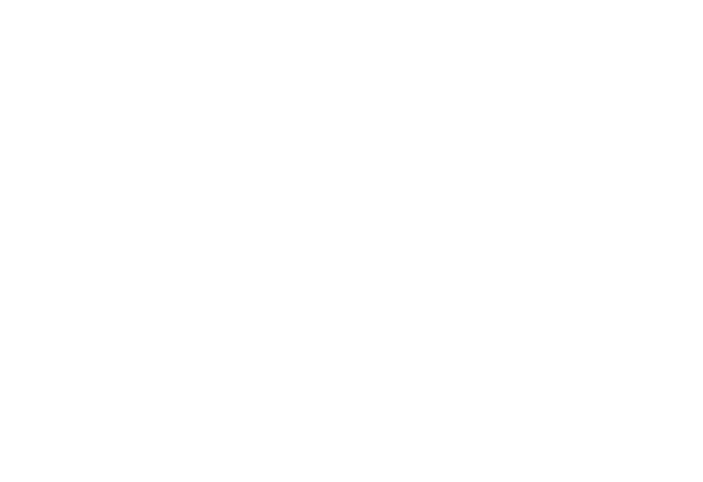
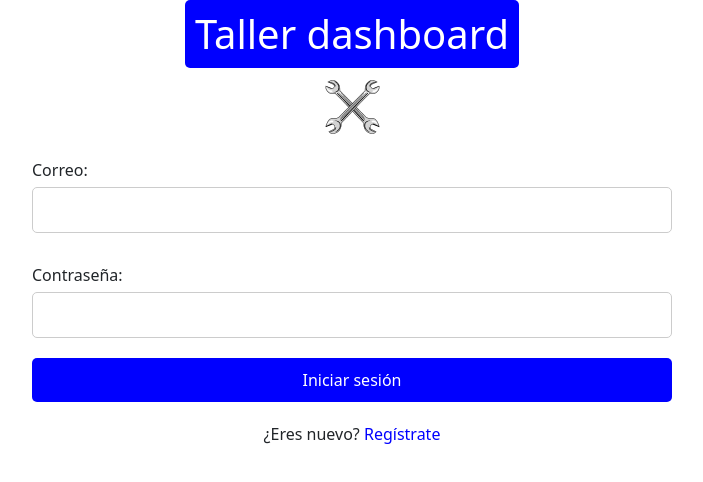
Before and after one commit to Karen-Hoil/taller_react, a React (Create React App) app: page / in a window 1280 px wide. Shown: the top 482 px of the page, without its empty margins (288-991 px from the left). Built offline with nearby package versions, Linux system fonts and the light colour scheme.

Commit message:
cambios edwin

```diff
--- a/src/components/Footer.jsx
+++ b/src/components/Footer.jsx
@@ -1,15 +1,14 @@
-// import React from "react";
+ import React from "react";
 
-// export default function Footer() {
-//   return (
-//     <>
-//       <div
-//         className="fixed bottom-44 bg-blue-800 w-screen h-60 rounded-full"
-//         style={{
-//           position: "fixed",
-//           bottom: "-120px"
-//         }}
-//       ></div>
-//     </>
-//   );
-// }
+ export default function Footer() {
+   return (
+     <>
+       <div
+        className="fixed bottom-44 bg-blue-800 w-screen h-60 rounded-full"
+        style={{
+          position: "fixed",
+          bottom: "-120px"
+         }}
+      ></div>     </>
+   );
+ }
--- /dev/null
+++ b/src/components/Login.jsx
@@ -0,0 +1,28 @@
+// Login.jsx
+import React from 'react';
+import '../css/login.css'; // Asegúrate de que esta es la ruta correcta al archivo CSS
+import icono_herramienta from "../img/icono_herramienta.png";
+const Login = () => {
+  return (
+    <div className="login-container">
+      <div className="login-header">
+        <h1>Taller dashboard</h1>
+        <img src={icono_herramienta} alt="..." />
+      </div>
+      <form className="login-form">
+        <label htmlFor="email">Correo:</label>
+        <input type="email" id="email" name="email" />
+
+        <label htmlFor="password">Contraseña:</label>
+        <input type="password" id="password" name="password" />
+
+        <button type="submit" className="login-button">Iniciar sesión</button>
+      </form>
+      <div className="register-link">
+        <p>¿Eres nuevo? <a href="/registro">Regístrate</a></p> {/* Asegúrate de que el enlace coincida con tu ruta */}
+      </div>
+    </div>
+  );
+};
+
+export default Login;
--- /dev/null
+++ b/src/css/login.css
@@ -0,0 +1,77 @@
+.container {
+  min-height: 100vh;
+  background-color: #f0f0f0; /* Cambié el color de fondo a gris */
+  display: flex;
+  flex-direction: column;
+  justify-content: center;
+  align-items: center;
+}
+
+.login-header {
+  display: flex;
+  flex-direction: column;
+  align-items: center; /* Centra horizontalmente */
+}
+
+.login-header h1 {
+  color: #ffffff; /* Ajusta el color como sea necesario */
+  background-color: #0000ff; /* Ajusta el color como sea necesario */
+  padding: 10px;
+  border-radius: 5px;
+}
+
+.login-header img {
+  margin-bottom: 10px; /* Ajusta el margen inferior del icono */
+}
+
+.login-form {
+  width: 50%; /* Ajusta el ancho del formulario */
+  margin: auto; /* Centra horizontalmente */
+}
+
+.login-form label {
+  display: block;
+  text-align: left;
+  margin: 10px 0 5px;
+}
+
+.login-form input {
+  width: 100%;
+  padding: 10px;
+  margin-bottom: 20px;
+  border: 1px solid #ccc;
+  border-radius: 5px;
+}
+
+.login-button {
+  width: 100%;
+  padding: 10px;
+  border: none;
+  background-color: #0000ff; /* Ajusta el color como sea necesario */
+  color: white;
+  border-radius: 5px;
+  cursor: pointer;
+}
+
+.login-button:hover {
+  background-color: #0000cc; /* Ajusta el color para el hover como sea necesario */
+}
+
+.register-link {
+  margin-top: 20px;
+  display: flex;
+  justify-content: center; /* Centra horizontalmente */
+}
+
+.register-link p {
+  margin: 0; /* Elimina el margen del párrafo para evitar espacios adicionales */
+}
+
+.register-link a {
+  color: #0000ff; /* Ajusta el color como sea necesario */
+  text-decoration: none;
+}
+
+.register-link a:hover {
+  text-decoration: underline;
+}
```
Also changed, not shown: src/App.js (+11 -37 lines).
